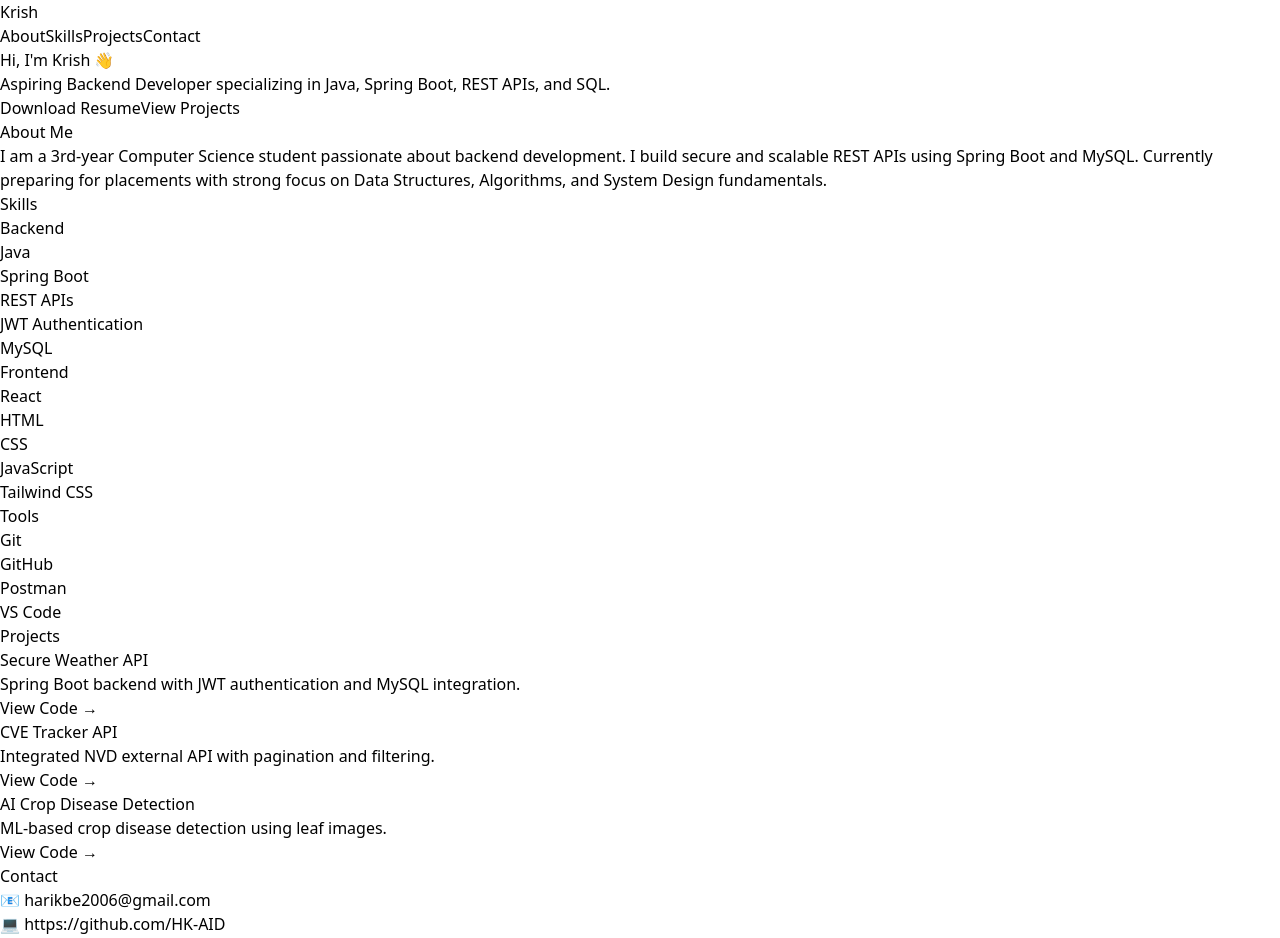
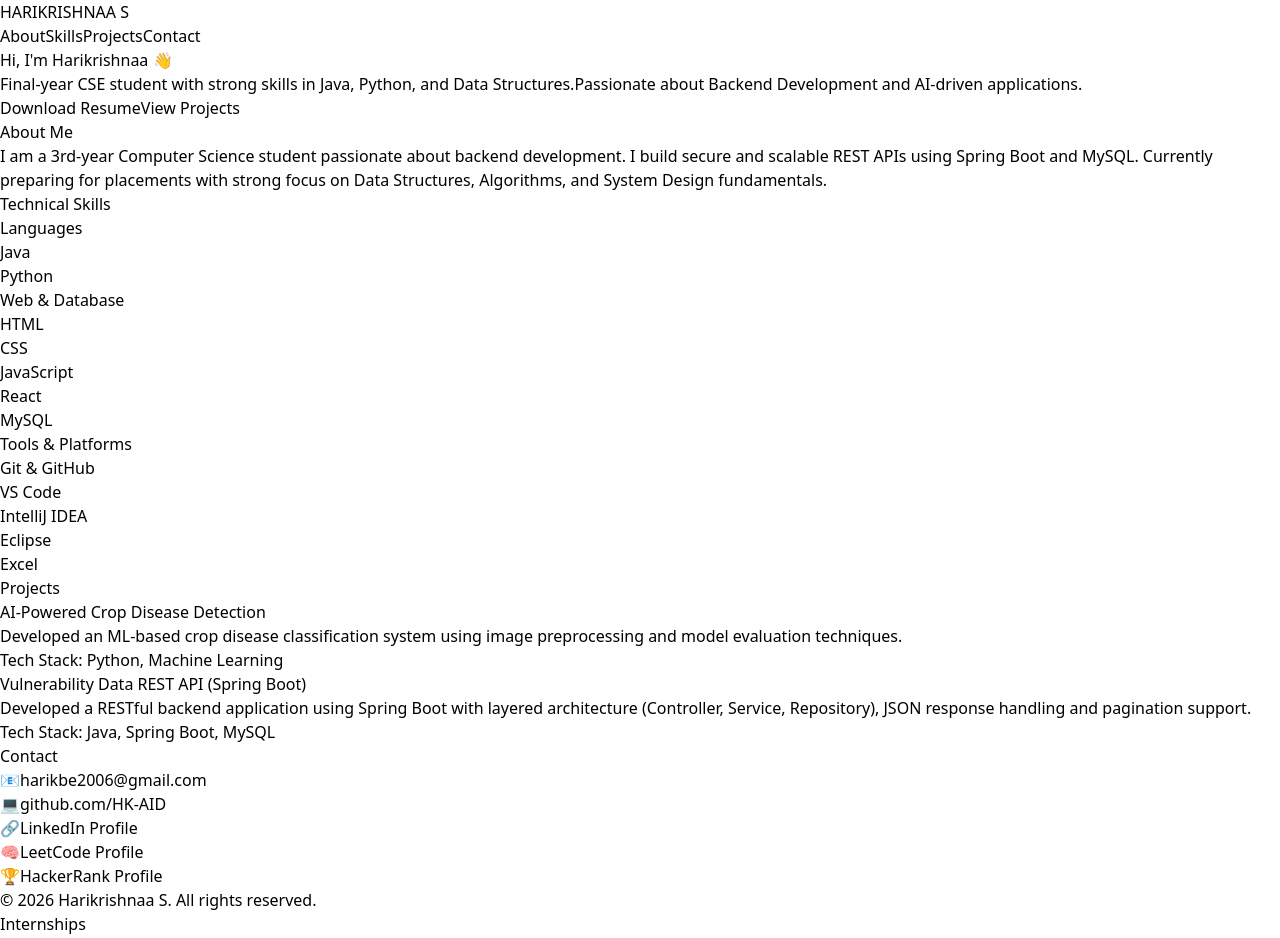
Before and after one commit to HK-AID/krish-portfolio, a React (Vite) app: page / in a window 1280 px wide. Shown: the top 938 px of the page. Built offline with nearby package versions, Linux system fonts and the light colour scheme.

Commit message:
Updated portfolio with correct name

```diff
--- a/index.html
+++ b/index.html
@@ -4,7 +4,7 @@
     <meta charset="UTF-8" />
     <link rel="icon" type="image/svg+xml" href="/vite.svg" />
     <meta name="viewport" content="width=device-width, initial-scale=1.0" />
-    <title>krish-portfolio</title>
+    <title>Harikrishnaa S | Portfolio</title>
   </head>
   <body>
     <div id="root"></div>
--- a/src/App.jsx
+++ b/src/App.jsx
@@ -4,6 +4,7 @@ import About from "./components/About"
 import Skills from "./components/Skills"
 import Projects from "./components/Projects"
 import Contact from "./components/Contact"
+import Experience from "./components/Experience"
 
 export default function App() {
   return (
@@ -14,6 +15,7 @@ export default function App() {
       <Skills />
       <Projects />
       <Contact />
+      <Experience />
     </div>
   )
 }
--- a/src/components/Contact.jsx
+++ b/src/components/Contact.jsx
@@ -1,18 +1,75 @@
 export default function Contact() {
   return (
-    <section id="contact" className="py-24 px-6 text-center border-t border-slate-800">
+    <section
+      id="contact"
+      className="py-24 px-6 text-center border-t border-slate-800"
+    >
       <h3 className="text-3xl font-bold mb-8 text-blue-400">Contact</h3>
 
-      <p className="text-gray-400 mb-2">
-        📧 harikbe2006@gmail.com
-      </p>
+      <div className="space-y-3 text-gray-400 text-lg">
 
-      <p className="text-gray-400 mb-2">
-        💻 https://github.com/HK-AID
-      </p>
+        <p>
+          📧
+          <a
+            href="mailto:harikbe2006@gmail.com"
+            className="hover:text-white ml-2"
+          >
+            harikbe2006@gmail.com
+          </a>
+        </p>
 
-      <p className="text-gray-400">
-        🔗 https://www.linkedin.com/in/harikrishnaa-s-8b09bb29a/
+        <p>
+          💻
+          <a
+            href="https://github.com/HK-AID"
+            target="_blank"
+            rel="noopener noreferrer"
+            className="hover:text-white ml-2"
+          >
+            github.com/HK-AID
+          </a>
+        </p>
+
+        <p>
+          🔗
+          <a
+            href="https://www.linkedin.com/in/harikrishnaa-s-8b09bb29a/"
+            target="_blank"
+            rel="noopener noreferrer"
+            className="hover:text-white ml-2"
+          >
+            LinkedIn Profile
+          </a>
+        </p>
+
+        <p>
+          🧠
+          <a
+            href="https://leetcode.com/u/Harikrish2626/"
+            target="_blank"
+            rel="noopener noreferrer"
+            className="hover:text-white ml-2"
+          >
+            LeetCode Profile
+          </a>
+        </p>
+
+        <p>
+          🏆
+          <a
+            href="https://www.hackerrank.com/profile/harikbe2006"
+            target="_blank"
+            rel="noopener noreferrer"
+            className="hover:text-white ml-2"
+          >
+            HackerRank Profile
+          </a>
+        </p>
+
+      </div>
+
+      <p className="mt-12 text-sm text-gray-500">
+       © {new Date().getFullYear()} Harikrishnaa S. All rights reserved.
       </p>
     </section>
   )
--- /dev/null
+++ b/src/components/Experience.jsx
@@ -0,0 +1,22 @@
+export default function Experience() {
+  return (
+    <section className="py-24 px-6 text-center">
+      <h3 className="text-3xl font-bold mb-8 text-blue-400">Internships</h3>
+
+      <div className="max-w-4xl mx-auto bg-slate-800 p-6 rounded-xl text-left">
+        <h4 className="text-xl font-semibold">
+          Web Development Intern – Test Yantra
+        </h4>
+        <p className="text-gray-400 text-sm">
+          Feb 2025 – Apr 2025
+        </p>
+      </div>
+
+      <div className="max-w-4xl mx-auto bg-slate-800 p-6 rounded-xl mt-6 text-left">
+        <h4 className="text-xl font-semibold">
+          ServiceNow Virtual Internship – AICTE & SmartBridge
+        </h4>
+      </div>
+    </section>
+  )
+}
--- a/src/components/Hero.jsx
+++ b/src/components/Hero.jsx
@@ -2,13 +2,14 @@ export default function Hero() {
   return (
     <section className="text-center py-32 px-4">
       <h2 className="text-5xl font-extrabold mb-6">
-        Hi, I'm <span className="text-blue-400">Krish</span> 👋
+        Hi, I'm <span className="text-blue-400">Harikrishnaa</span> 👋
       </h2>
 
       <p className="text-gray-400 max-w-2xl mx-auto text-lg">
-        Aspiring Backend Developer specializing in
-        <span className="text-white"> Java, Spring Boot, REST APIs, and SQL.</span>
-      </p>
+        Final-year CSE student with strong skills in
+        <span className="text-white"> Java, Python, and Data Structures.</span>
+        Passionate about Backend Development and AI-driven applications.
+        </p>
 
       <div className="mt-8 space-x-4">
 
--- a/src/components/Navbar.jsx
+++ b/src/components/Navbar.jsx
@@ -1,7 +1,7 @@
 export default function Navbar() {
   return (
     <nav className="flex justify-between items-center px-8 py-6 sticky top-0 bg-slate-950 z-50 border-b border-slate-800">
-      <h1 className="text-2xl font-bold text-blue-400">Krish</h1>
+      <h1 className="text-2xl font-bold text-blue-400">HARIKRISHNAA S</h1>
 
       <div className="space-x-6 text-gray-300 hidden md:block">
         <a href="#about" className="hover:text-white">About</a>
--- a/src/components/Projects.jsx
+++ b/src/components/Projects.jsx
@@ -3,48 +3,33 @@ export default function Projects() {
     <section id="projects" className="py-24 px-6 text-center">
       <h3 className="text-3xl font-bold mb-12 text-blue-400">Projects</h3>
 
-      <div className="grid md:grid-cols-3 gap-8 max-w-6xl mx-auto">
+      <div className="grid md:grid-cols-2 gap-8 max-w-6xl mx-auto">
 
-        <div className="bg-slate-800 p-6 rounded-xl hover:scale-105 transition">
-          <h4 className="text-xl font-semibold mb-2">Secure Weather API</h4>
+        <div className="bg-slate-800 p-6 rounded-xl">
+          <h4 className="text-xl font-semibold mb-2">
+            AI-Powered Crop Disease Detection
+          </h4>
           <p className="text-gray-400 text-sm mb-3">
-            Spring Boot backend with JWT authentication and MySQL integration.
+            Developed an ML-based crop disease classification system using
+            image preprocessing and model evaluation techniques.
           </p>
-          <a
-            href="https://github.com/YOUR_USERNAME/weather-api"
-            target="_blank"
-            className="text-blue-400 text-sm"
-          >
-            View Code →
-          </a>
+          <p className="text-xs text-gray-500">
+            Tech Stack: Python, Machine Learning
+          </p>
         </div>
 
-        <div className="bg-slate-800 p-6 rounded-xl hover:scale-105 transition">
-          <h4 className="text-xl font-semibold mb-2">CVE Tracker API</h4>
+        <div className="bg-slate-800 p-6 rounded-xl">
+          <h4 className="text-xl font-semibold mb-2">
+            Vulnerability Data REST API (Spring Boot)
+          </h4>
           <p className="text-gray-400 text-sm mb-3">
-            Integrated NVD external API with pagination and filtering.
+            Developed a RESTful backend application using Spring Boot
+            with layered architecture (Controller, Service, Repository),
+            JSON response handling and pagination support.
           </p>
-          <a
-            href="https://github.com/YOUR_USERNAME/cve-tracker"
-            target="_blank"
-            className="text-blue-400 text-sm"
-          >
-            View Code →
-          </a>
-        </div>
-
-        <div className="bg-slate-800 p-6 rounded-xl hover:scale-105 transition">
-          <h4 className="text-xl font-semibold mb-2">AI Crop Disease Detection</h4>
-          <p className="text-gray-400 text-sm mb-3">
-            ML-based crop disease detection using leaf images.
+          <p className="text-xs text-gray-500">
+            Tech Stack: Java, Spring Boot, MySQL
           </p>
-          <a
-            href="https://github.com/YOUR_USERNAME/crop-disease"
-            target="_blank"
-            className="text-blue-400 text-sm"
-          >
-            View Code →
-          </a>
         </div>
 
       </div>
--- a/src/components/Skills.jsx
+++ b/src/components/Skills.jsx
@@ -1,34 +1,32 @@
 export default function Skills() {
   return (
     <section id="skills" className="py-24 px-6 text-center">
-      <h3 className="text-3xl font-bold mb-8 text-blue-400">Skills</h3>
+      <h3 className="text-3xl font-bold mb-8 text-blue-400">Technical Skills</h3>
 
       <div className="grid md:grid-cols-3 gap-6 max-w-5xl mx-auto text-gray-300">
 
         <div className="bg-slate-800 p-6 rounded-xl">
-          <h4 className="text-xl font-semibold mb-3 text-white">Backend</h4>
+          <h4 className="text-xl font-semibold mb-3 text-white">Languages</h4>
           <p>Java</p>
-          <p>Spring Boot</p>
-          <p>REST APIs</p>
-          <p>JWT Authentication</p>
+          <p>Python</p>
+        </div>
+
+        <div className="bg-slate-800 p-6 rounded-xl">
+          <h4 className="text-xl font-semibold mb-3 text-white">Web & Database</h4>
+          <p>HTML</p>
+          <p>CSS</p>
+          <p>JavaScript</p>
+          <p>React</p>
           <p>MySQL</p>
         </div>
 
         <div className="bg-slate-800 p-6 rounded-xl">
-          <h4 className="text-xl font-semibold mb-3 text-white">Frontend</h4>
-          <p>React</p>
-          <p>HTML</p>
-          <p>CSS</p>
-          <p>JavaScript</p>
-          <p>Tailwind CSS</p>
-        </div>
-
-        <div className="bg-slate-800 p-6 rounded-xl">
-          <h4 className="text-xl font-semibold mb-3 text-white">Tools</h4>
-          <p>Git</p>
-          <p>GitHub</p>
-          <p>Postman</p>
+          <h4 className="text-xl font-semibold mb-3 text-white">Tools & Platforms</h4>
+          <p>Git & GitHub</p>
           <p>VS Code</p>
+          <p>IntelliJ IDEA</p>
+          <p>Eclipse</p>
+          <p>Excel</p>
         </div>
 
       </div>
```
